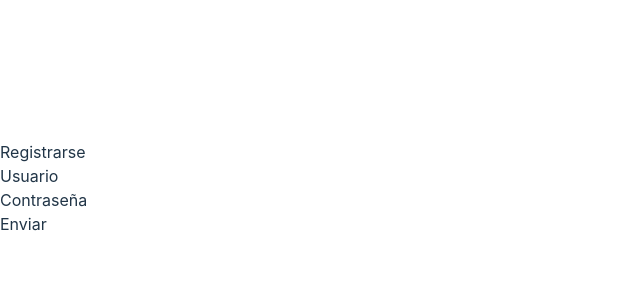
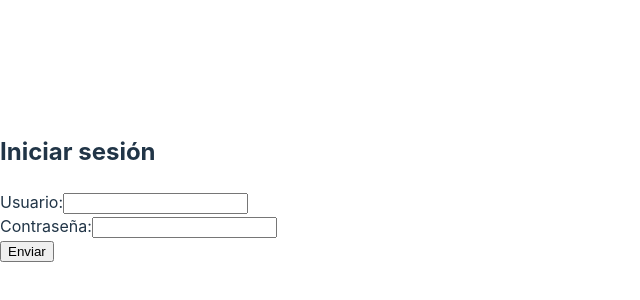
Before and after one commit to sempereluismi/modular, a React (Vite) app in the folder client/: page /login in a window 1280 px wide. Shown: the part 212-512 px from the top of the page, without its empty margins (0-640 px from the left). Built offline with nearby package versions, Linux system fonts and the light colour scheme.

Commit message:
add LogIn cutre

```diff
--- a/client/src/views/LogInPage.jsx
+++ b/client/src/views/LogInPage.jsx
@@ -1,12 +1,20 @@
 export function LogInPage() {
     return (
-      <div id="principal">
         <div className="container-login">
-            <div className="container-register">Registrarse</div>
-            <div className="userTextBox">Usuario</div>
-            <div className="passwordTextBoX">Contraseña</div>
-            <div className="submitButton">Enviar</div>
+          <form action="procesar_login.php" method="post">
+            <h2>Iniciar sesión</h2>
+            <div className="userTextBox">
+              <label for="usuario">Usuario:</label>
+              <input type="text" id="usuario" name="usuario" required/>
+            </div>
+            <div className="passwordTextBoX">
+              <label for="contrasena">Contraseña:</label>
+              <input type="password" id="contrasena" name="contrasena" required/>
+            </div>
+            <div className="submitButton">
+              <input type="submit" value="Enviar"/>
+            </div>
+          </form>
         </div>
-      </div>
     );
   }
```
